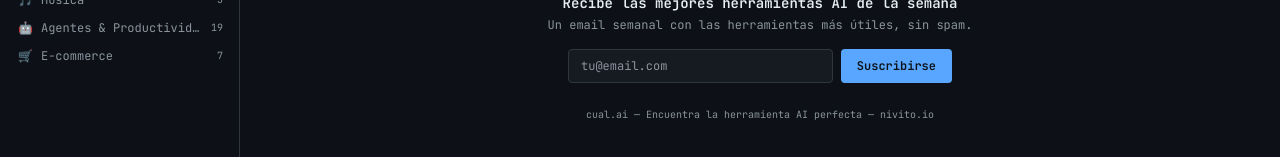
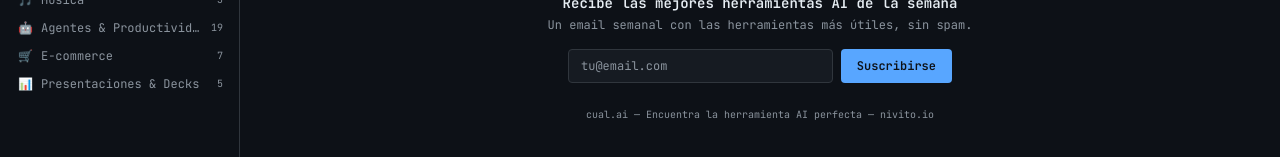
Before and after one commit to nivito/cualai, a Next.js app: page /buscar in a window 1280 px wide. Shown: the part 423-580 px from the top of the page. Built offline with nearby package versions, Linux system fonts and the light colour scheme.

Commit message:
feat: add Presentaciones & Decks category + Perceptis tool
- New category: presentaciones-decks (Presentaciones & Decks 📊)
- New tool: Perceptis (AI business-grade slides for consulting teams)
- Added presentaciones-decks to: Gamma, Beautiful.ai, Tome, Canva AI, Perceptis

```diff
--- a/src/data/tools.ts
+++ b/src/data/tools.ts
@@ -37,6 +37,7 @@ export const categories: Category[] = [
   { slug: "musica", name: "Música", icon: "🎵" },
   { slug: "agentes-productividad", name: "Agentes & Productividad", icon: "🤖" },
   { slug: "ecommerce", name: "E-commerce", icon: "🛒" },
+  { slug: "presentaciones-decks", name: "Presentaciones & Decks", icon: "📊" },
 ]
 
 // ── Tools (60+) ───────────────────────────────────────────────
@@ -176,7 +177,7 @@ export const tools: Tool[] = [
     description: "Suite de diseño con herramientas AI integradas para crear contenido visual profesional.",
     longDescription: "Canva AI integra inteligencia artificial directamente en la plataforma de diseño más popular del mundo. Incluye Magic Design para generación automática de diseños, Magic Eraser para eliminar fondos y objetos, Magic Write para textos, y mucho más. Ideal para no-diseñadores que necesitan resultados profesionales.",
     url: "https://canva.com",
-    categories: ["imagenes-diseno", "marketing"],
+    categories: ["imagenes-diseno", "marketing", "presentaciones-decks"],
     pricing: "freemium",
     priceLabel: "Gratis / Pro $13/mes",
     featured: true,
@@ -446,7 +447,7 @@ export const tools: Tool[] = [
     description: "Crea presentaciones, documentos y sitios web atractivos con AI en segundos.",
     longDescription: "Gamma usa AI para crear presentaciones hermosas, documentos interactivos y micrositios a partir de un simple prompt o outline. No necesitas ser diseñador: Gamma maneja el layout, las imágenes y el diseño visual automáticamente. Puedes editar todo después y exportar a PowerPoint.",
     url: "https://gamma.app",
-    categories: ["texto-escritura", "marketing"],
+    categories: ["texto-escritura", "marketing", "presentaciones-decks"],
     pricing: "freemium",
     priceLabel: "Gratis 400 créditos / Pro $8/mes",
     featured: false,
@@ -460,7 +461,7 @@ export const tools: Tool[] = [
     description: "Diseña presentaciones profesionales con reglas de diseño automáticas y AI.",
     longDescription: "Beautiful.ai aplica reglas de diseño inteligentes automáticamente mientras creas tu presentación. Cada slide se ajusta visualmente en tiempo real, manteniendo consistencia y profesionalismo. Incluye generación de contenido con AI, templates profesionales y colaboración en equipo.",
     url: "https://beautiful.ai",
-    categories: ["texto-escritura", "marketing"],
+    categories: ["texto-escritura", "marketing", "presentaciones-decks"],
     pricing: "pago",
     priceLabel: "Desde $12/mes",
     featured: false,
@@ -474,7 +475,7 @@ export const tools: Tool[] = [
     description: "Storytelling con AI: genera narrativas visuales y presentaciones a partir de ideas.",
     longDescription: "Tome combina AI con storytelling para crear presentaciones narrativas impactantes. A partir de un prompt, genera una presentación completa con texto, imágenes generadas por AI y un flujo narrativo coherente. Es ideal para quienes necesitan contar historias de forma visual y profesional.",
     url: "https://tome.app",
-    categories: ["texto-escritura", "marketing"],
+    categories: ["texto-escritura", "marketing", "presentaciones-decks"],
     pricing: "freemium",
     priceLabel: "Gratis / Pro $16/mes",
     featured: false,
@@ -1201,6 +1202,28 @@ export const tools: Tool[] = [
       "Gestionar contenido para pequeñas y medianas empresas",
     ],
   },
+
+  // ── Presentaciones ──
+  {
+    id: "perceptis",
+    name: "Perceptis",
+    slug: "perceptis",
+    description: "Crea presentaciones de negocio nivel consultoría con AI: desde el brief hasta un PowerPoint listo en minutos.",
+    longDescription: "Perceptis es una plataforma de AI diseñada para equipos de estrategia y consultoría que necesitan presentaciones de alta calidad sin perder horas. Describe tu deck, sube tus fuentes y Perceptis estructura el argumento, fundamenta cada afirmación en tus datos y entrega un PowerPoint profesional alineado con las plantillas de tu organización. Usado por más de 200 equipos de estrategia y consultoría. Ofrece planes Starter, Business y Enterprise con soporte para plantillas corporativas personalizadas.",
+    url: "https://perceptis.ai",
+    categories: ["texto-escritura", "marketing", "presentaciones-decks"],
+    pricing: "freemium",
+    priceLabel: "Freemium (planes desde $49/mes)",
+    featured: false,
+    tags: ["presentaciones", "PowerPoint", "consultoría", "estrategia", "slides", "pitch deck", "business", "AI", "documentos"],
+    useCases: [
+      "Crear decks de consultoría listos para presentar a la junta directiva",
+      "Generar presentaciones de estrategia basadas en tus propias fuentes",
+      "Acelerar la entrega de propuestas y pitches de negocio",
+      "Mantener consistencia visual con plantillas corporativas",
+      "Automatizar la estructuración de argumentos en slides profesionales",
+    ],
+  },
 ]
 
 // ── Helper functions ──────────────────────────────────────────
```
